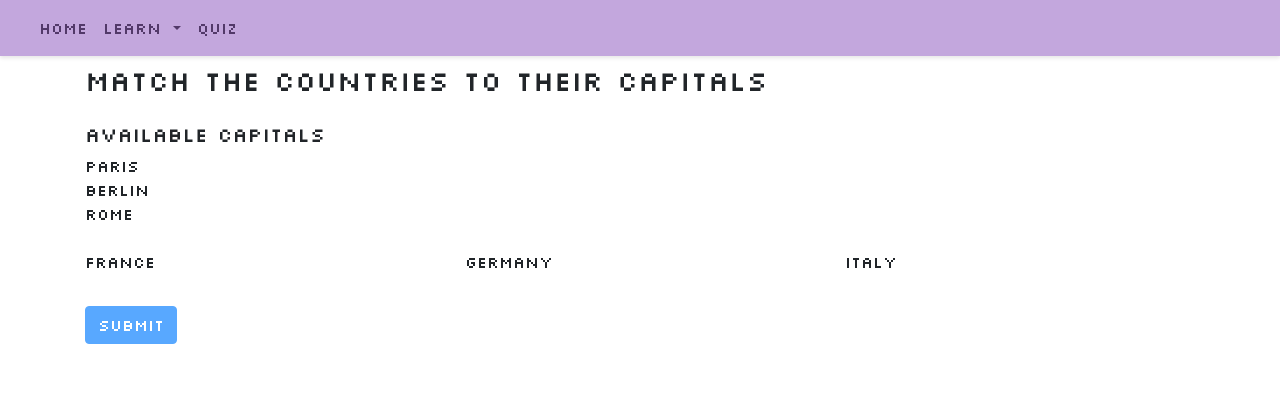
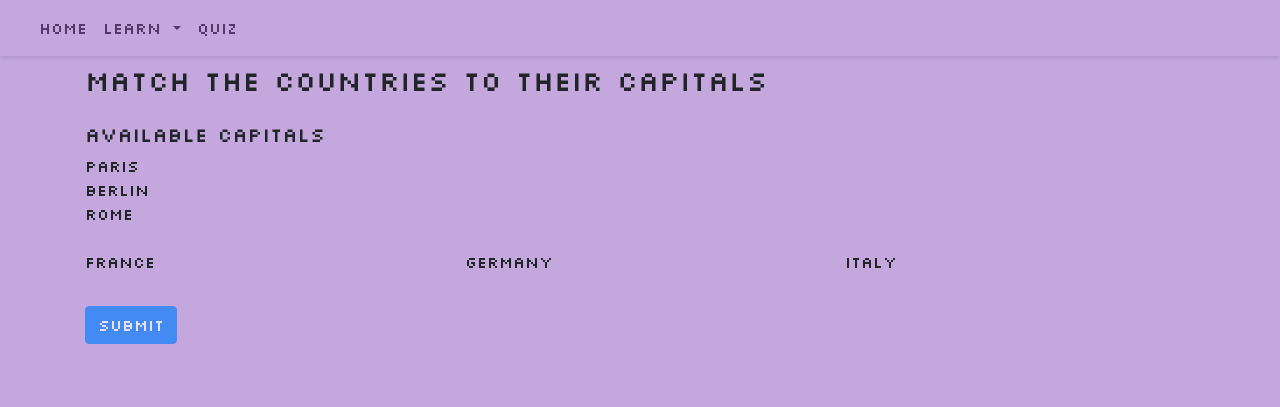
Before and after one commit to anonymousanemone/ui-finalproj, a Flask app: page /drag-drop in a window 1280 px wide. Shown: the top 407 px of the page. Run offline with Flask 3, Linux system fonts and the light colour scheme; some libraries are stand-ins or nearby versions.

Commit message:
changed bg color

```diff
--- a/static/main.css
+++ b/static/main.css
@@ -2,6 +2,7 @@
 
 body {
     font-family: 'Silkscreen', sans-serif;
+    background-color: #c3a7dd;
 }
 
 .navbar {
```
